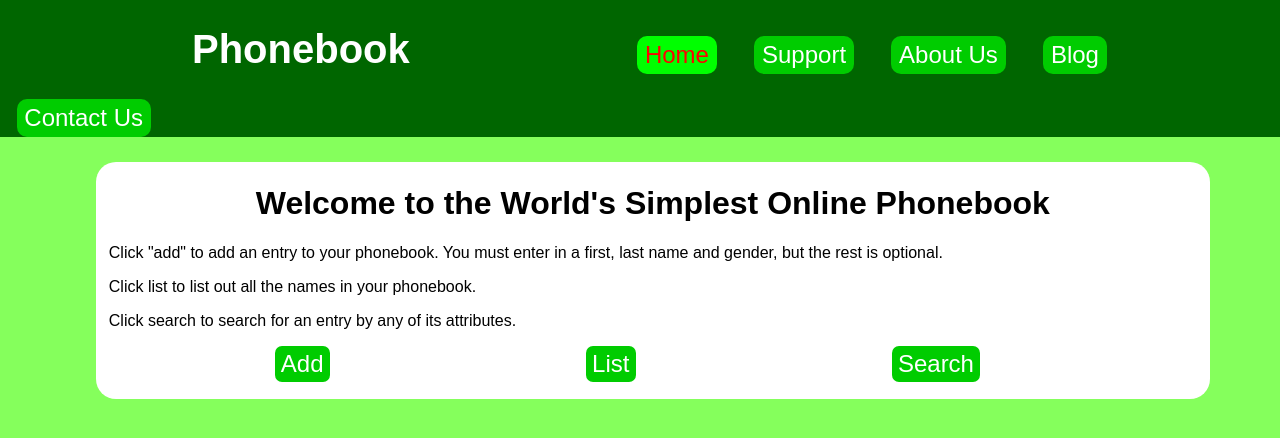
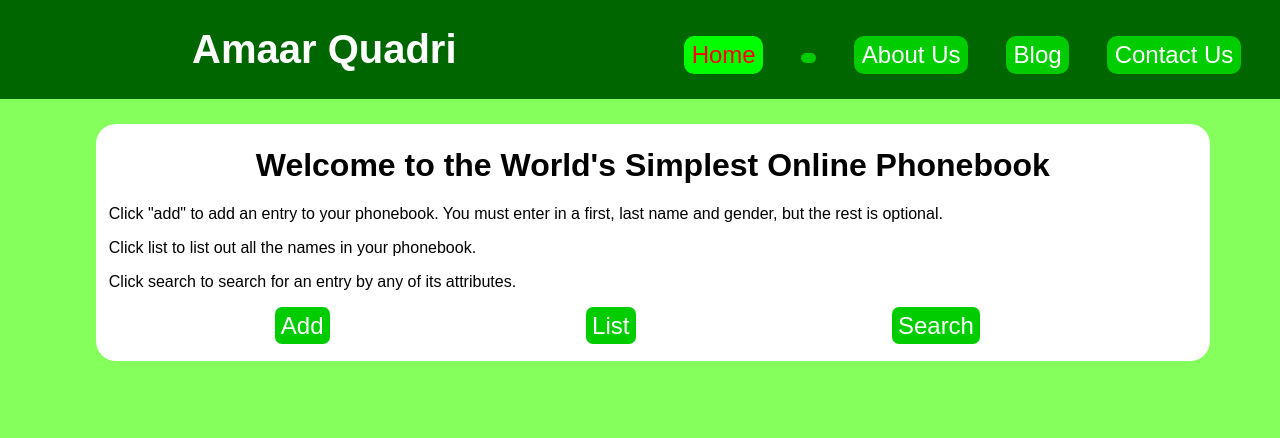
Before and after one commit to AmaarQuadri/AmaarQuadri.github.io, a plain HTML site: page index.html in a window 1280 px wide. Drawn offline with nearby package versions, Linux system fonts and the light colour scheme.

Commit message:
change to resume stuff

```diff
--- a/index.html
+++ b/index.html
@@ -1,15 +1,15 @@
 <!DOCTYPE html>
 <html>
 	<head>
-		<title>Online Phonebook</title>
+		<title>Amaar Quadri's Resume</title>
 		<link type="text/css" rel="stylesheet" href="stylesheet.css"/>
 	</head>
 	<body>
 		<div class="header">
-			<h1>Phonebook</h1>
+			<h1>Amaar Quadri</h1>
 			<ul>
 				<li id="buttonSelected">Home</li>
-				<li>Support</li>
+				<li>	</li>
 				<li>About Us</li>
 				<li>Blog</li>
 				<li>Contact Us</li>
```
